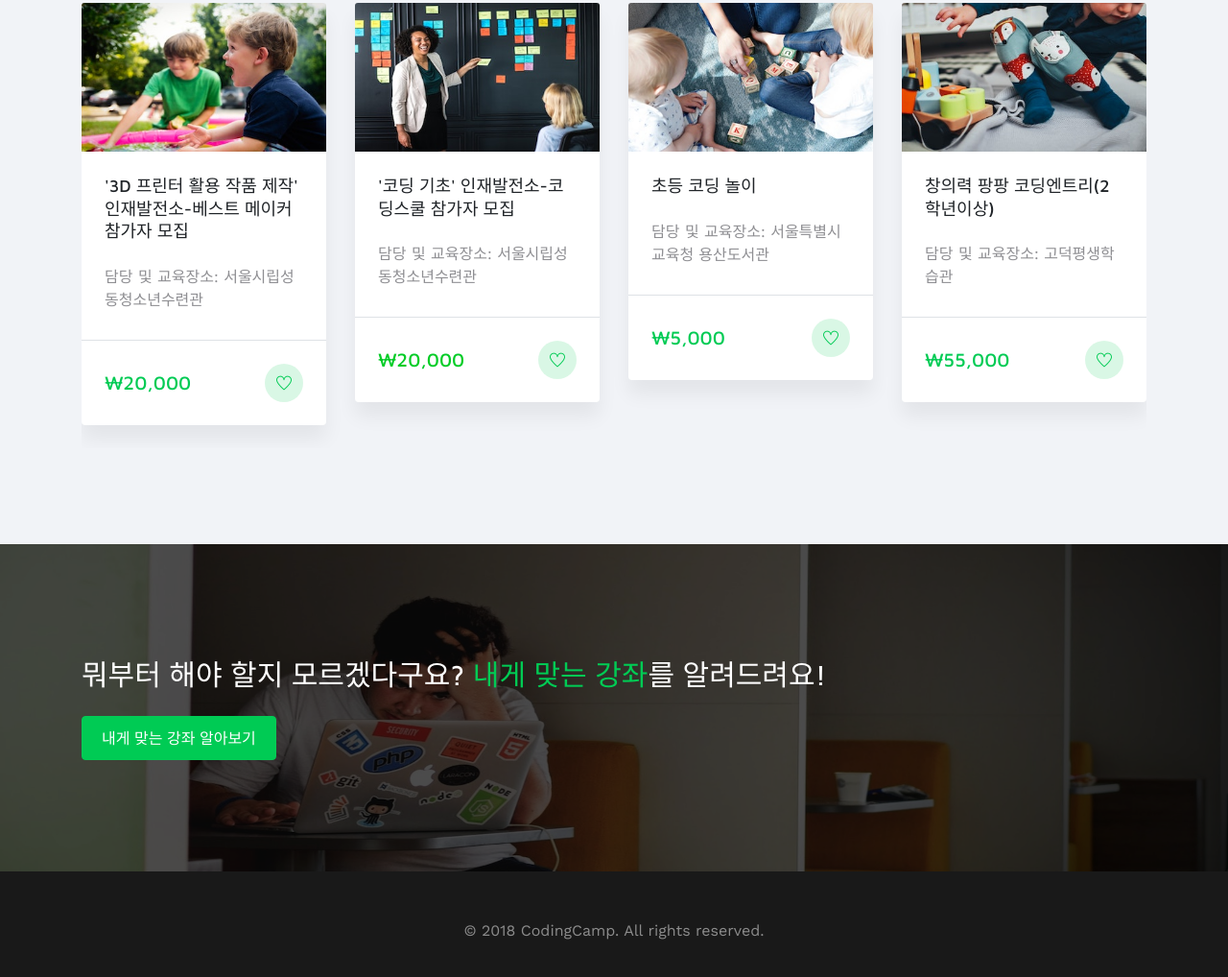
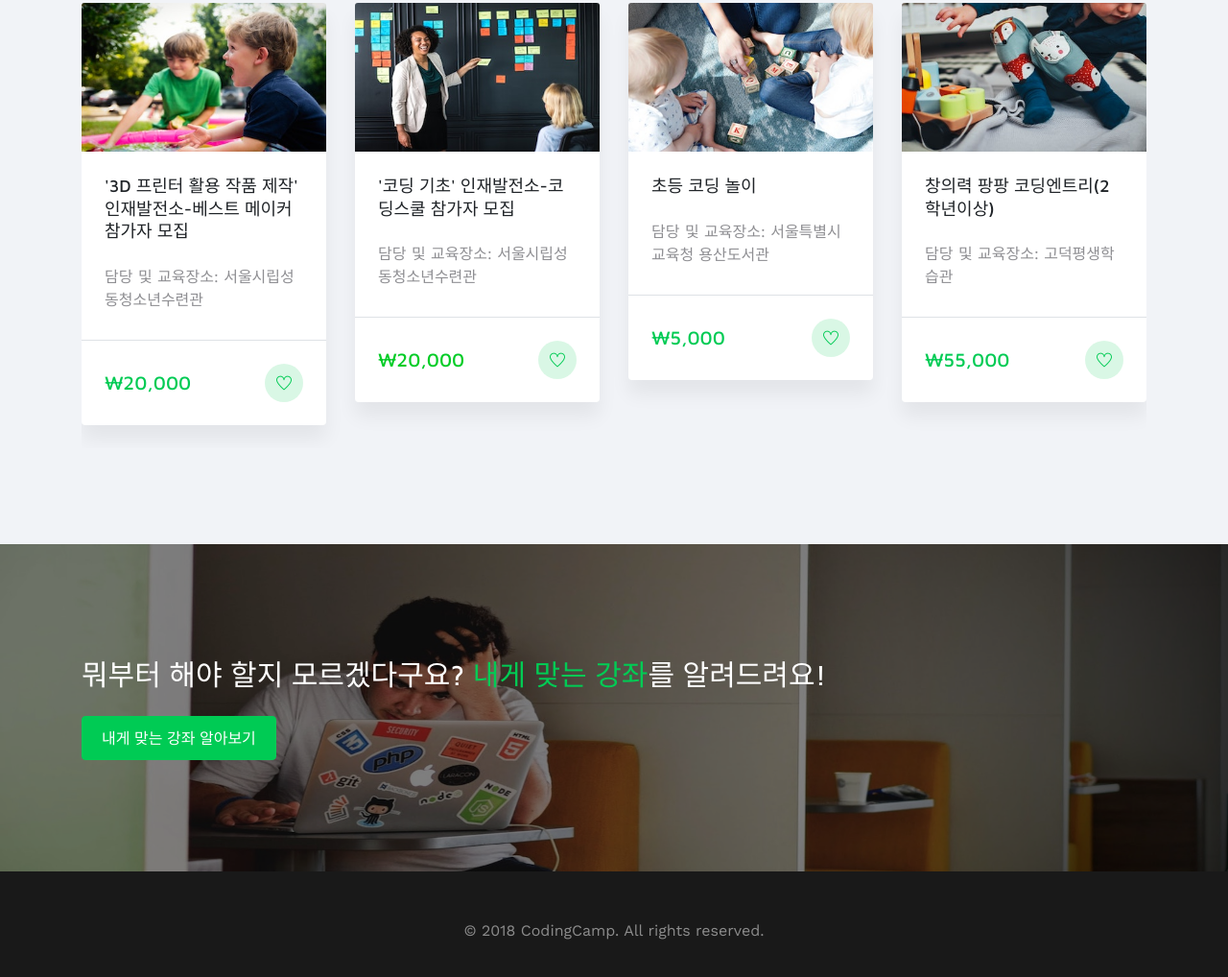
Before and after one commit to econpanna/codingcamp, a plain HTML site: page index.html in a window 1280 px wide. Shown: the part 1730-2748 px from the top of the page at 96% size. Drawn offline with nearby package versions, Linux system fonts and the light colour scheme.

Commit message:
Modify the banner brightness

```diff
--- a/index.html
+++ b/index.html
@@ -614,7 +614,7 @@
 
 
 
-<section class="padding-y-100 bg-cover" data-dark-overlay="7" style="background: url(assets/img/1920/tim-gouw-68319-unsplash_v550.jpg) no-repeat;">
+<section class="padding-y-100 bg-cover" data-dark-overlay="5" style="background: url(assets/img/1920/tim-gouw-68319-unsplash_v550.jpg) no-repeat;">
   <div class="container">
     <div id="recommended-courses"></div><!-- for anchoring 20181220-->
     <div id="recommended-courses" class="row align-items-center">
```
